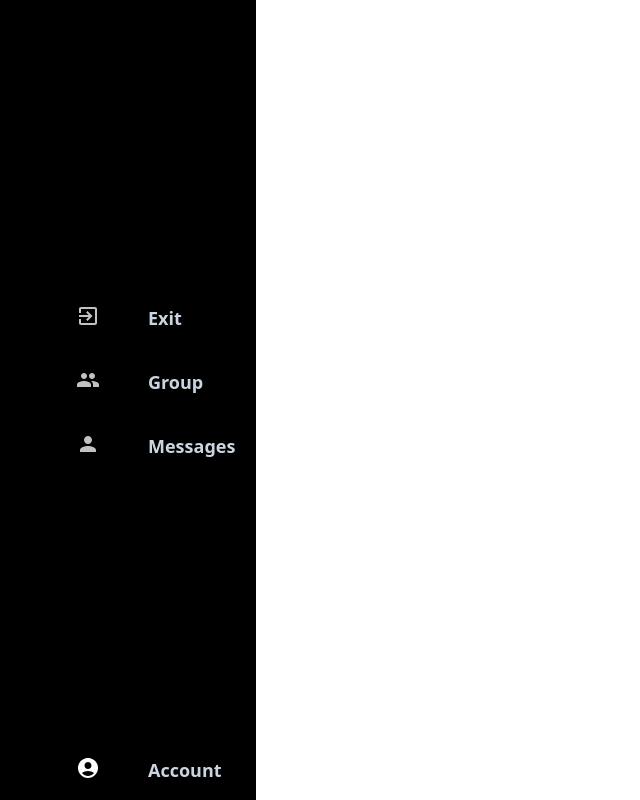
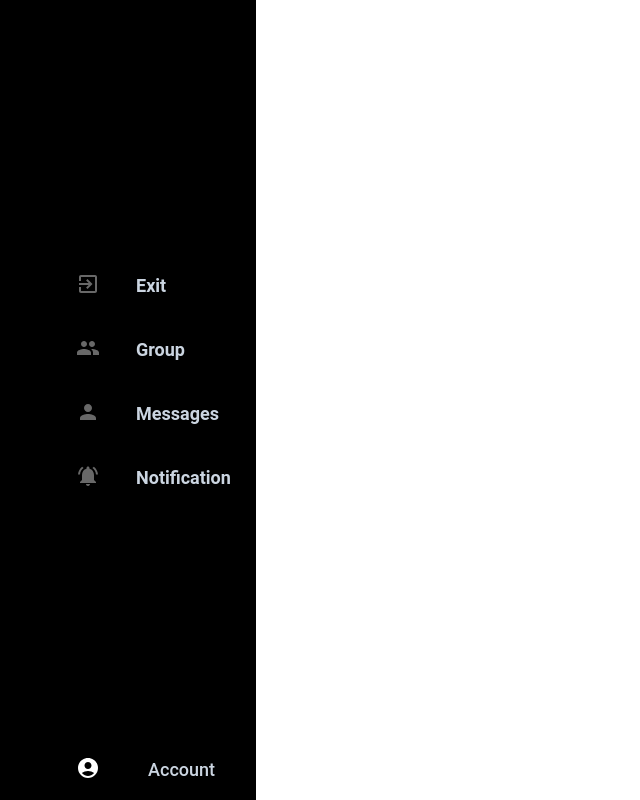
Before and after one commit to joelittyab-git/ProCord, a Next.js app in the folder client/: page /rooms in a window 1280 px wide. Shown: the whole page, without its empty margins (0-640 px from the left). Built offline with nearby package versions, Linux system fonts and the light colour scheme.

Commit message:
added request client + edited SideBar

```diff
--- /dev/null
+++ b/client/app/api/HttpClient.js
@@ -0,0 +1,36 @@
+"use client";
+import { useEffect } from "react";
+import axios from "axios";
+
+class Http{
+
+     static _client = null;
+
+     static setAuthToken() {
+          const key = "";
+          const authorization = window.localStorage.getItem("Authorization");
+          if(authorization!==null){
+               this._client.defaults.headers.common["Authorization"] = key;
+          }
+     }
+
+     static get Client(){
+          this._client =  axios.create(
+               {
+                    baseURL:"http://localhost:8000",
+                    timeout:4000
+               }
+          )
+          console.log(this._client);
+
+          this.setAuthToken();
+          return this._client;
+     }
+
+     static set Client(client){
+          console.error("Cannot initialize the api client");
+     }
+
+
+}
+export default Http;
--- a/client/app/globals.css
+++ b/client/app/globals.css
@@ -1,6 +1,8 @@
 @tailwind base;
 @tailwind components;
 @tailwind utilities;
+
+@import url('https://fonts.googleapis.com/css2?family=Alegreya&family=Roboto&display=swap');
 
 :root {
   --foreground-rgb: 0, 0, 0;
@@ -24,4 +26,7 @@ body {
       rgb(var(--background-end-rgb))
     )
     rgb(var(--background-start-rgb));
+
+    font-family: 'Alegreya', serif;
+    font-family: 'Roboto', sans-serif;
 }
--- a/client/components/SideBar.js
+++ b/client/components/SideBar.js
@@ -1,33 +1,43 @@
+"use client";
+
 import React from 'react';
 import { IconButton } from '@mui/material';
 import ExitToAppIcon from '@mui/icons-material/ExitToApp';
 import GroupIcon from '@mui/icons-material/Group';
 import PersonIcon from '@mui/icons-material/Person';
 import AccountCircleIcon from '@mui/icons-material/AccountCircle';
-import Divider from '@mui/material/Divider';
+import NotificationsActiveIcon from '@mui/icons-material/NotificationsActive';
 
 function SideBar() {
+
   return (
     <div className=' bg-black h-screen flex align-middle items-center  w-10 sm:w-14 md:w-17 lg:w-14 xl:w-16 2xl:w-17 overflow-hidden group transition-all duration-700 hover:w-64 z-50'>
      <div className=' w-full pb-10 space-y-6'>
           <div className='flex items-center justify-center group/group1 transition-colors duration-300 hover:bg-blue-600' >
                <IconButton color='white'>
-                    <ExitToAppIcon htmlColor='#c2c2c2' className='text-2xl sm:text-2xl md:text-2xl lg:text-3xl xl:text-3xl 2xl:text-3xl group-hover/group1:text-white transition duration-700 group-hover:-translate-x-10'/>
-                    <p class="hidden absolute top-0 left-8 text-lg p-2 text-slate-300 group-hover:block transition duration-300 ease-in-out font-semibold ">Exit</p>
+                    <ExitToAppIcon htmlColor='#686868' className='text-2xl sm:text-2xl md:text-2xl lg:text-3xl xl:text-3xl 2xl:text-3xl group-hover/group1:text-white transition duration-700 group-hover:-translate-x-10'/>
+                    <p className="hidden absolute top-0 left-5 text-lg p-2 text-slate-300 group-hover:block transition duration-300 ease-in-out font-semibold ">Exit</p>
                </IconButton>
           </div>
 
           <div className='flex justify-center items-center group/group2  transition-colors duration-300 hover:bg-blue-600'>
                <IconButton color='white'>
-                    <GroupIcon htmlColor='#c2c2c2' className='text-2xl sm:text-2xl md:text-2xl lg:text-3xl xl:text-3xl 2xl:text-3xl group-hover/group2:text-white transition duration-700 group-hover:-translate-x-10 justify-center'/>
-                    <p class="hidden absolute top-0 left-8  text-lg p-2 text-slate-300 group-hover:block transition duration-300 ease-in-out font-semibold">Group</p>
+                    <GroupIcon htmlColor='#686868' className='text-2xl sm:text-2xl md:text-2xl lg:text-3xl xl:text-3xl 2xl:text-3xl group-hover/group2:text-white transition duration-700 group-hover:-translate-x-10 justify-center'/>
+                    <p className="hidden absolute top-0 left-5  text-lg p-2 text-slate-300 group-hover:block transition duration-300 ease-in-out font-semibold">Group</p>
                </IconButton>
           </div>
 
           <div className='flex justify-center items-center group/group3  transition-colors duration-300 hover:bg-blue-600'>
                <IconButton color='white'>
-                    <PersonIcon htmlColor='#c2c2c2' className='text-2xl sm:text-2xl md:text-2xl lg:text-3xl xl:text-3xl 2xl:text-3xl group-hover/group3:text-white transition duration-700 group-hover:-translate-x-10'/>
-                    <p class="hidden absolute top-0 left-8 text-lg p-2 text-slate-300 group-hover:block transition duration-300 ease-in-out font-semibold">Messages</p>
+                    <PersonIcon htmlColor='#686868' className='text-2xl sm:text-2xl md:text-2xl lg:text-3xl xl:text-3xl 2xl:text-3xl group-hover/group3:text-white transition duration-700 group-hover:-translate-x-10'/>
+                    <p className="hidden absolute top-0 left-5 text-lg p-2 text-slate-300 group-hover:block transition duration-300 ease-in-out font-semibold">Messages</p>
+               </IconButton>
+          </div>
+
+          <div className='flex justify-center items-center group/group4  transition-colors duration-300 hover:bg-blue-600'>
+               <IconButton color='white'>
+                    <NotificationsActiveIcon htmlColor='#686868' className='text-2xl sm:text-2xl md:text-2xl lg:text-3xl xl:text-3xl 2xl:text-3xl group-hover/group4:text-white transition duration-700 group-hover:-translate-x-10 justify-center'/>
+                    <p className="hidden absolute top-0 left-5  text-lg p-2 text-slate-300 group-hover:block transition duration-300 ease-in-out font-semibold">Notification</p>
                </IconButton>
           </div>
 
@@ -35,7 +45,7 @@ function SideBar() {
                <div className='flex justify-center items-center   transition-colors duration-300 hover:bg-blue-600'>
                     <IconButton color='white'>
                          <AccountCircleIcon htmlColor='white' className='text-2xl sm:text-2xl md:text-2xl lg:text-3xl xl:text-3xl 2xl:text-3xl group-hover/group2:text-white transition duration-700 group-hover:-translate-x-10'/>
-                         <p class="hidden absolute top-0 left-8 text-lg p-2 text-slate-300 group-hover:block transition duration-300 ease-in-out font-semibold">Account</p>
+                         <p className="hidden absolute top-0 left-8 text-lg p-2 text-slate-300 group-hover:block transition duration-300 ease-in-out font-medium">Account</p>
                     </IconButton>
                </div>
           </div>
```
Also changed, not shown: client/api/HttpClient.js (deleted, +0 -22 lines).
